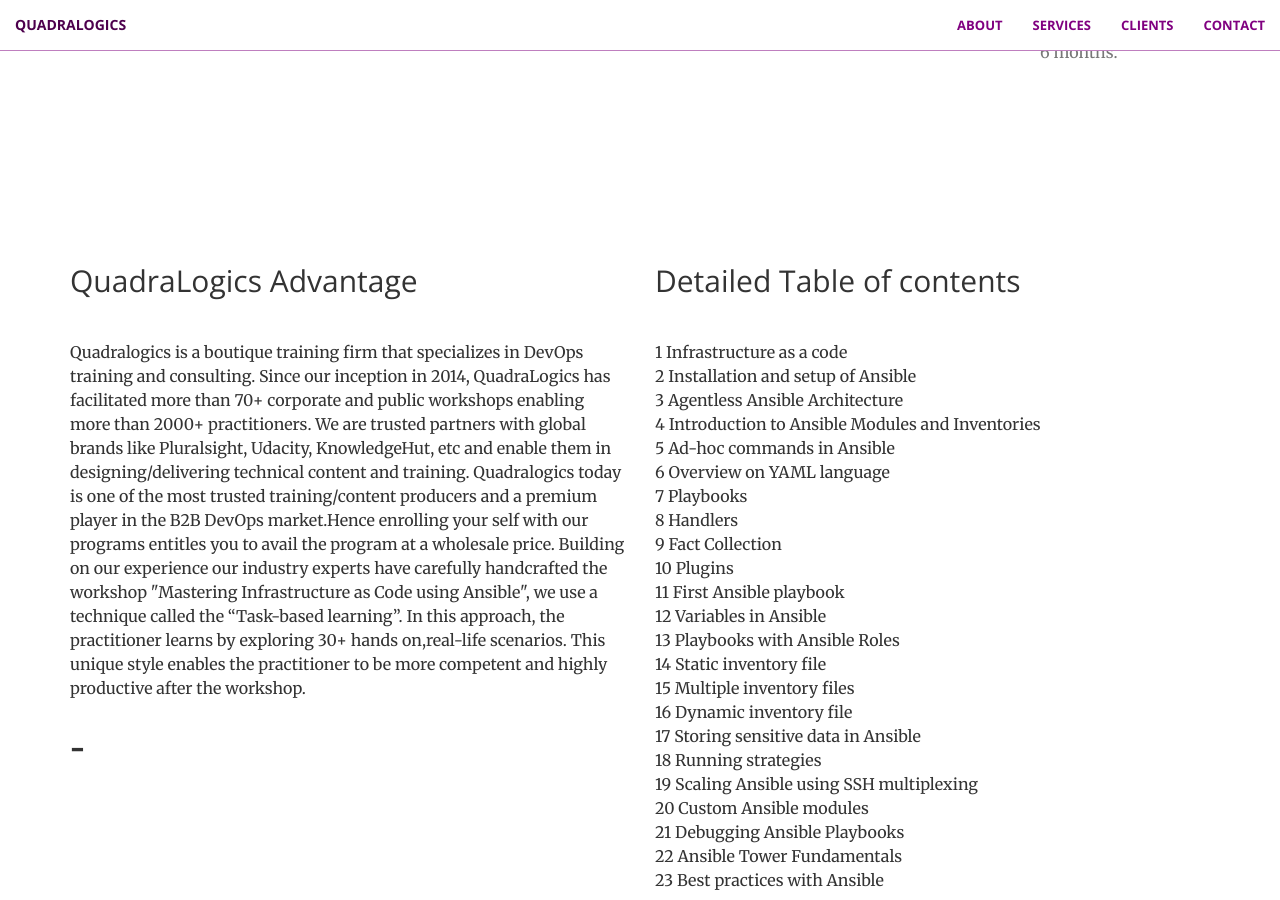
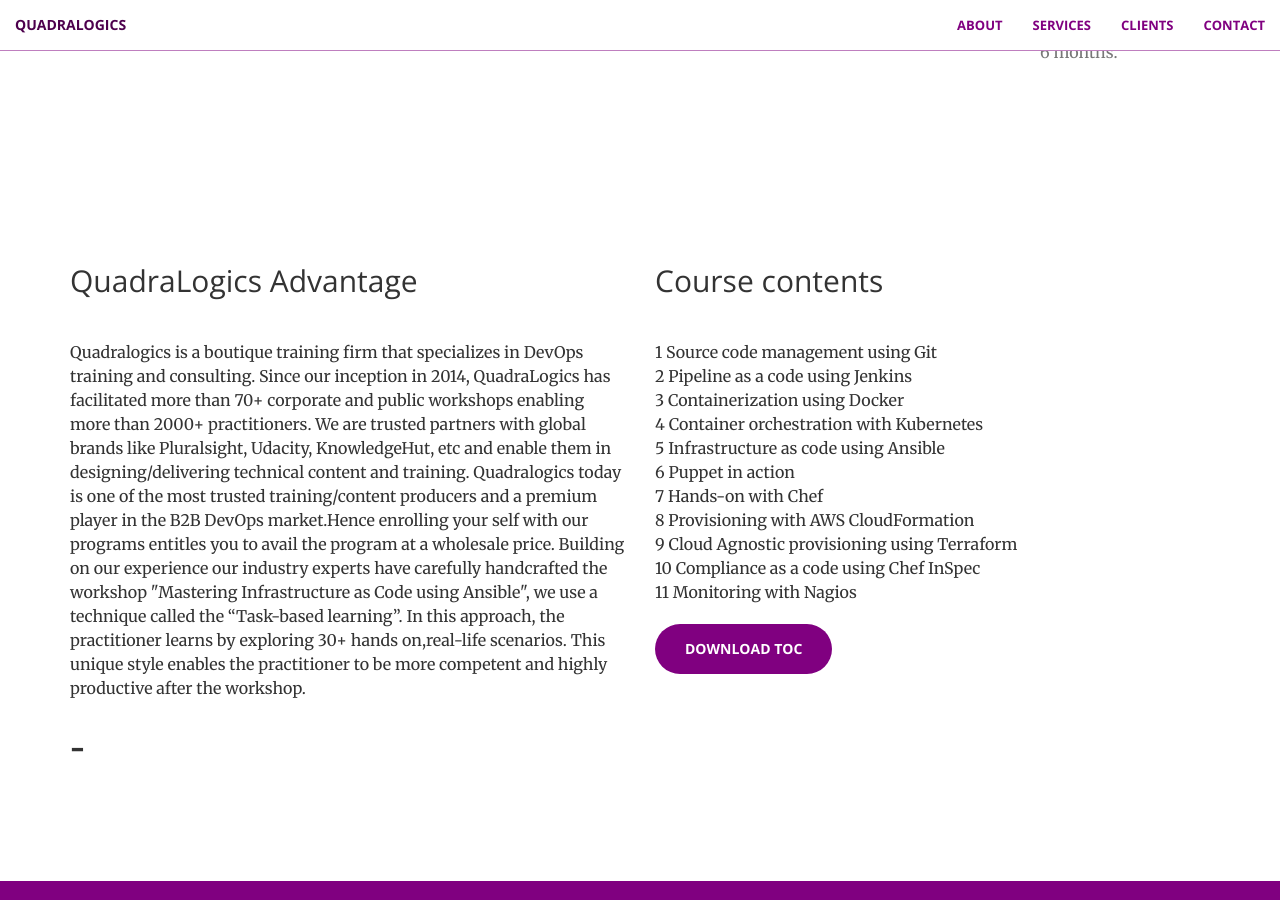
Before and after one commit to QuadraLogics/QuadraLogics.github.io, a Jekyll site: the page built from _training/DevOpsMasterArchitect.md, in a window 1280 px wide and 900 px high, scrolled down 1288 px. Built offline with Jekyll 4.4.1, drawn with Linux system fonts in a browser that asks for light colours.

Commit message:
Added DevopsMasterWorkshop

```diff
--- a/_training/DevOpsMasterArchitect.md
+++ b/_training/DevOpsMasterArchitect.md
@@ -24,31 +24,20 @@
 USPH: QuadraLogics Advantage
 USP: Quadralogics is a boutique training firm that specializes in DevOps training and consulting. Since our inception in 2014, QuadraLogics has facilitated more than 70+ corporate and public workshops enabling more than 2000+ practitioners. We are trusted partners with global brands like Pluralsight, Udacity, KnowledgeHut, etc and enable them in designing/delivering technical content and training. Quadralogics today is one of the most trusted training/content producers and a premium player in the B2B DevOps market.Hence enrolling your self with our programs entitles you to avail the program at a wholesale price. Building on our experience our industry experts have carefully handcrafted the workshop "Mastering Infrastructure as Code  using Ansible", we use a technique called the “Task-based learning”. In this approach, the practitioner learns by exploring 30+ hands on,real-life scenarios. This unique style enables the practitioner to be more competent and highly productive after the workshop.
 
-TContentH: Detailed Table of contents
+TContentH: Course contents
 TContentB:
-    1 Infrastructure as a code <br/>
-    2 Installation and setup of Ansible <br/>
-    3 Agentless Ansible Architecture <br/>
-    4 Introduction to  Ansible Modules and  Inventories <br/>
-    5 Ad-hoc commands in Ansible <br/>
-    6 Overview on YAML language <br/>
-    7 Playbooks <br/>
-    8 Handlers<br/>
-    9 Fact Collection<br/>
-    10 Plugins<br/>
-    11 First Ansible playbook<br/>
-    12 Variables in Ansible<br/>
-    13 Playbooks with Ansible Roles<br/>
-    14 Static inventory file<br/>
-    15 Multiple inventory files<br/>
-    16 Dynamic inventory file<br/>
-    17 Storing sensitive data in Ansible<br/>
-    18 Running strategies<br/>
-    19 Scaling Ansible using SSH multiplexing<br/>
-    20 Custom Ansible modules<br/>
-    21 Debugging Ansible Playbooks<br/>
-    22 Ansible Tower Fundamentals<br/>
-    23 Best practices with Ansible <br/>
+    1 Source code management using Git <br/>
+    2 Pipeline as a code using Jenkins <br/>
+    3 Containerization using Docker <br/>
+    4 Container orchestration with Kubernetes <br/>
+    5 Infrastructure as code using Ansible <br/>
+    6 Puppet in action <br/>
+    7 Hands-on with Chef <br/>
+    8 Provisioning with AWS CloudFormation <br/>
+    9 Cloud Agnostic provisioning using Terraform<br/>
+    10 Compliance as a code using Chef InSpec <br/>
+    11 Monitoring with Nagios <br/>
+
 
 TContentLink:
 
@@ -62,7 +51,7 @@
 
 CTAHead1: Buy your tickets
 CTAHead2:
-CTALink: https://www.townscript.com/widget/iacusingansiblequadralogics
+CTALink: https://www.townscript.com/widget/devops-master-architect-workshop-4-303123
 
 certificateHeader: Sample certificate and Badge
 certificateLink: https://devopsmasterclass.github.io/img/portfolio/kurbernets.jpg
```
